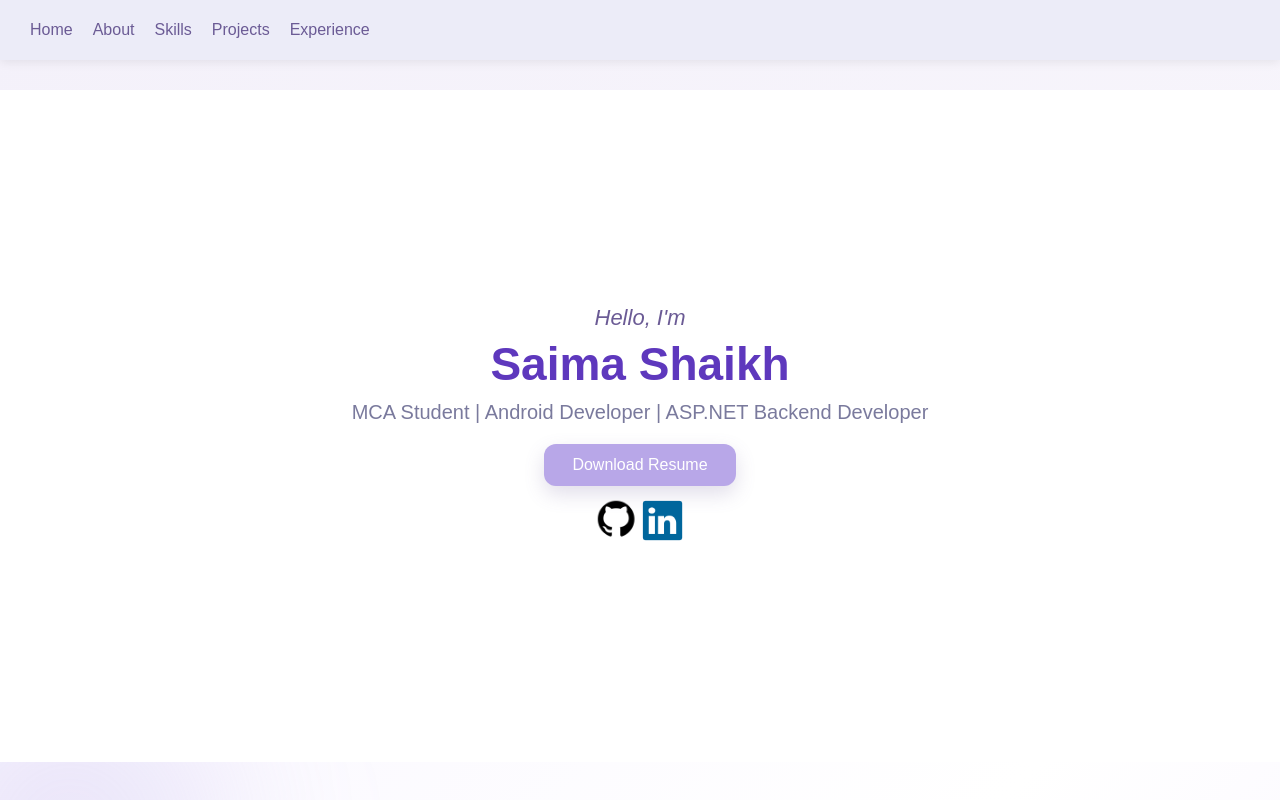
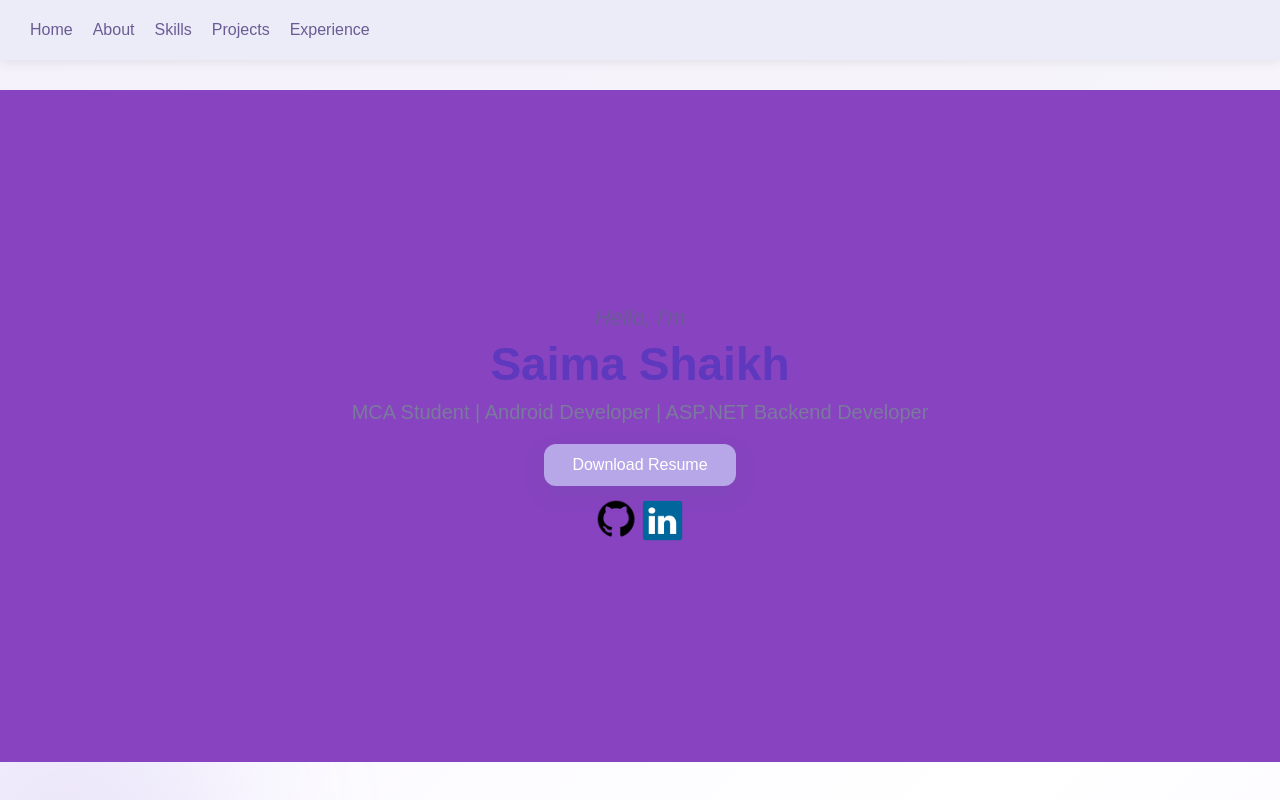
Before and after one commit to saimashaikh30/portfolio, a React (Create React App) app: page / in a window 1280 px wide. Shown: the top 800 px of the page. Built offline with nearby package versions, Linux system fonts and the light colour scheme.

Commit message:
color change

```diff
--- a/src/Components/home.js
+++ b/src/Components/home.js
@@ -13,7 +13,7 @@ function Home() {
       alignItems: "center",
       textAlign: "center",
       padding: "20px",
-      backgroundColor: "#FFFFFF"
+      backgroundColor: "#8743c0ff"
     }}
      initial={{ scale: 0 }}
      animate={{ scale: [1.2, 0.95, 1] }}
```
